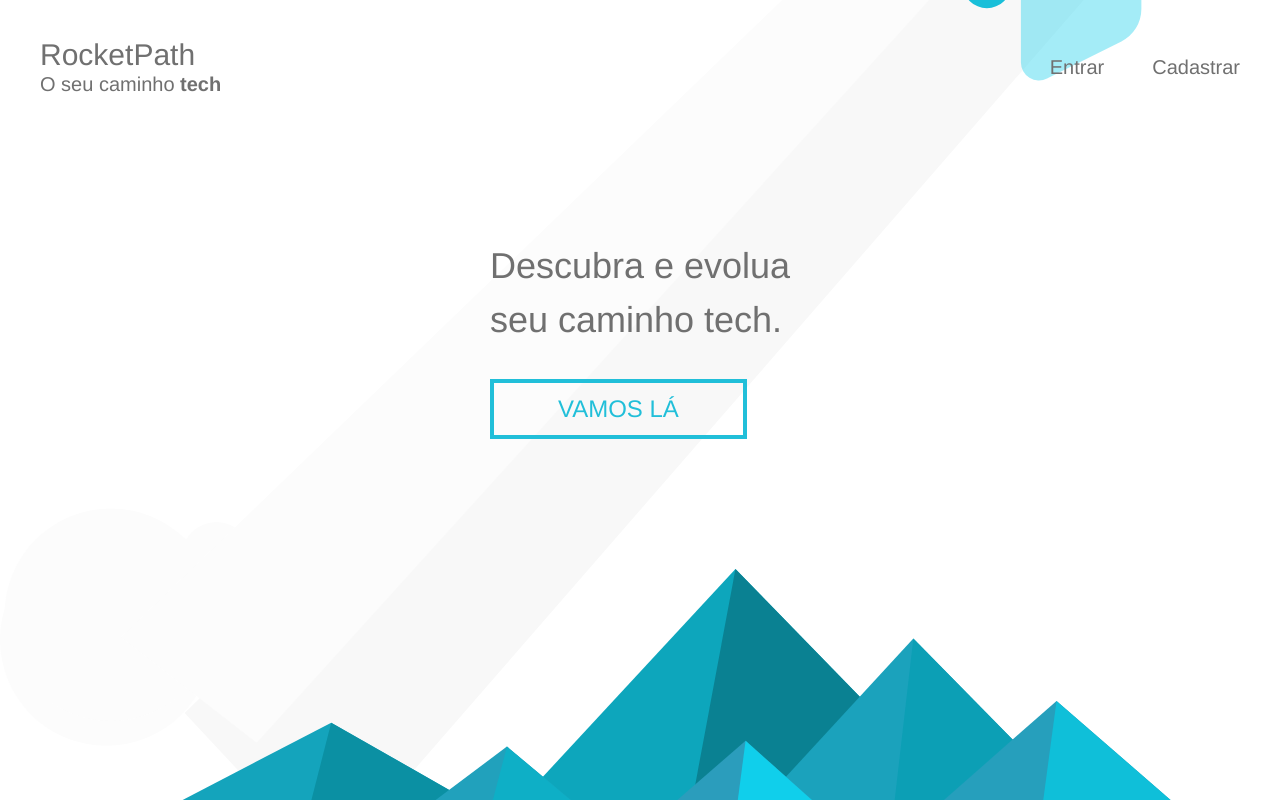
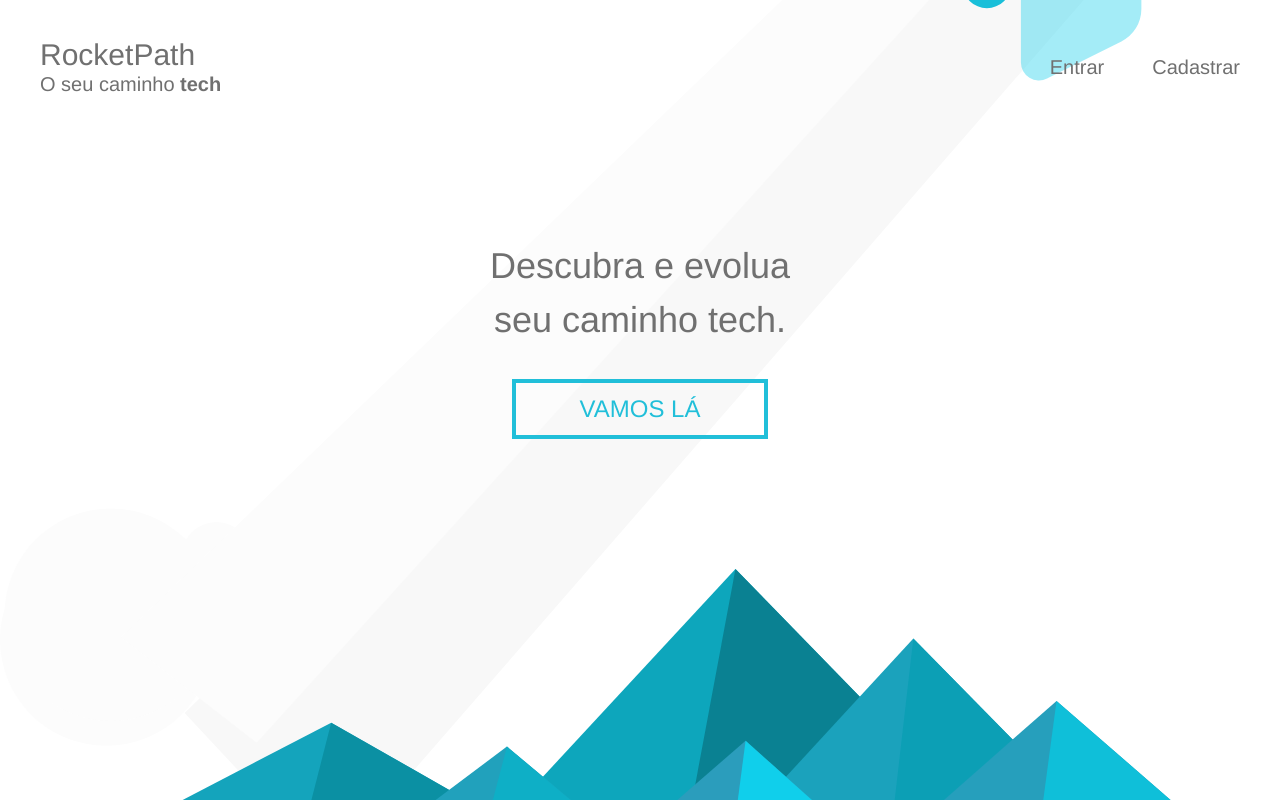
Before and after one commit to mandado/RocketPath, a Next.js app: page / in a window 1280 px wide. Built offline with nearby package versions, Linux system fonts and the light colour scheme.

Commit message:
align text

```diff
--- a/pages/index.js
+++ b/pages/index.js
@@ -49,7 +49,7 @@ function Home() {
         }
       </nav>
 
-      <div className="content z-10 relative flex flex-wrap justify-center items-center color-brown h-full w-full">
+      <div className="content z-10 relative flex flex-wrap justify-center text-center items-center color-brown h-full w-full">
         <div className="pb-64">
           <p className="text-4xl font-medium w-full">
             Descubra e evolua<br/><span className="font-light">seu caminho</span> tech.
```
